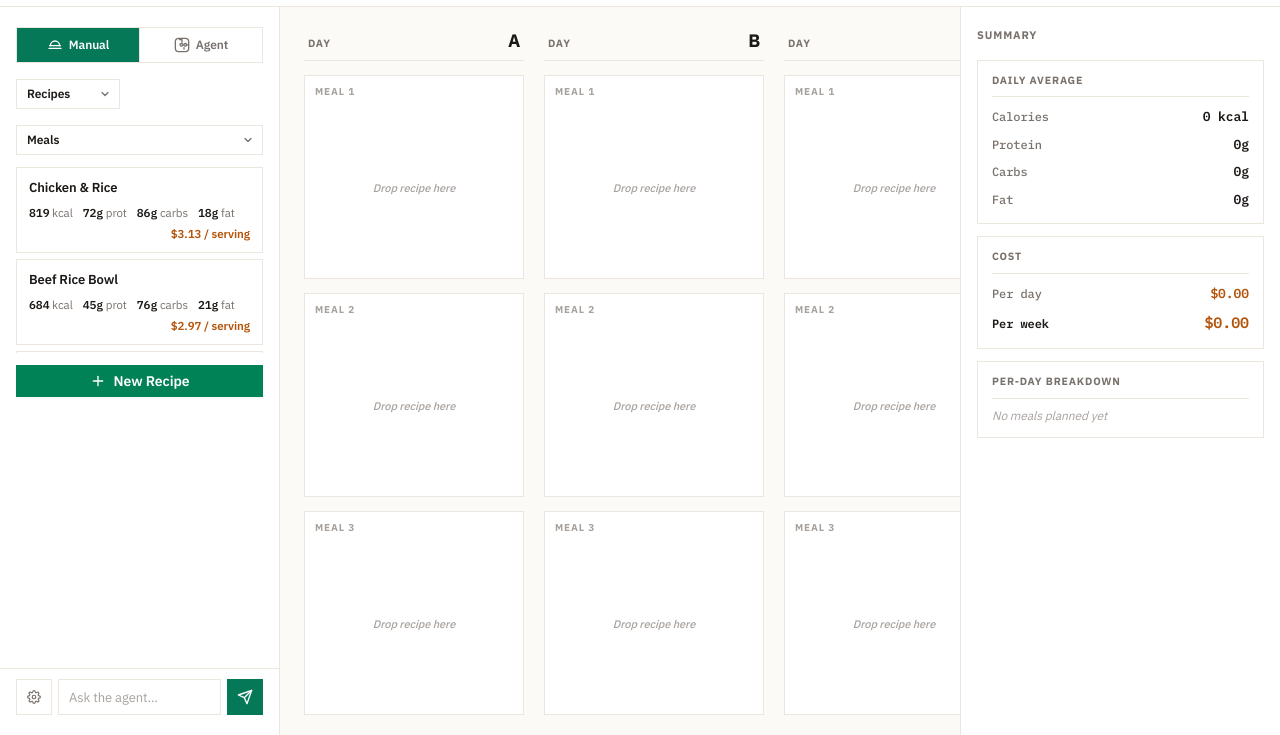
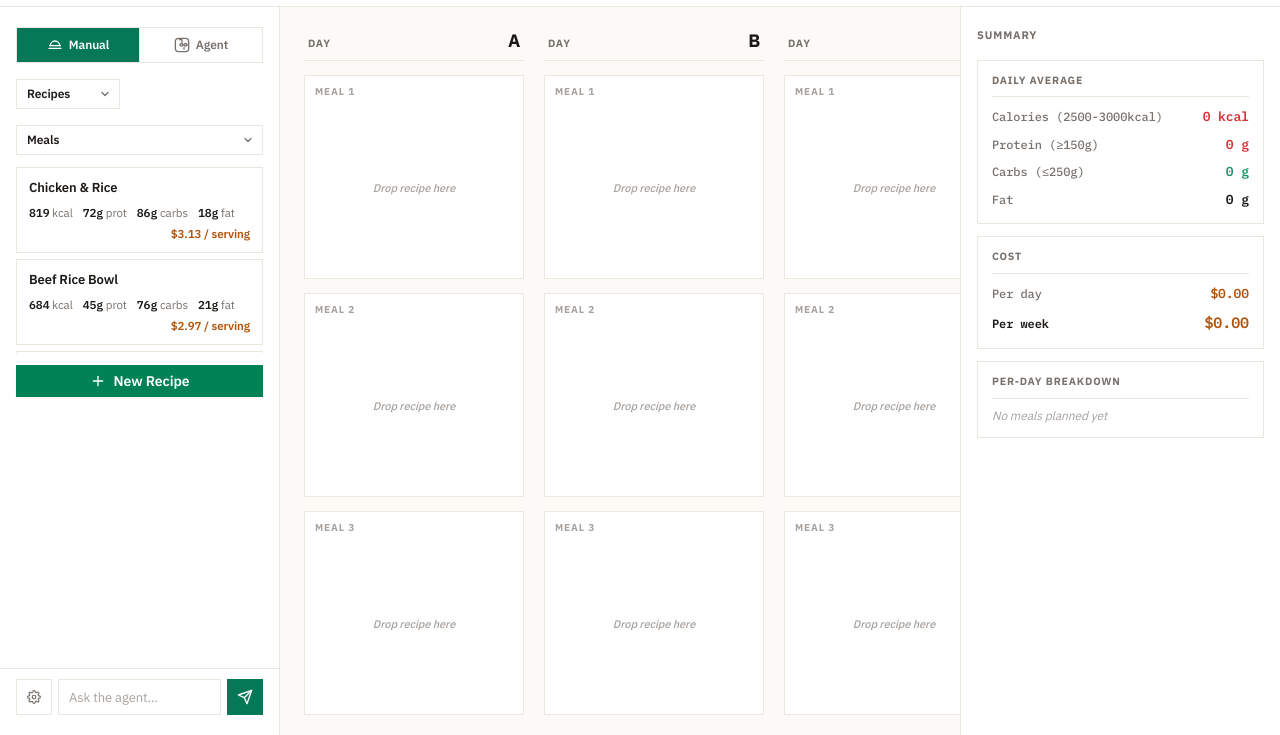
Before and after one commit to Git-Monke/bulk, a website with bundled scripts: page index.html in a window 1280 px wide. Shown: the part 65-800 px from the top of the page. Built offline with nearby package versions, Linux system fonts and the light colour scheme.

Commit message:
Added goals to macros

```diff
--- a/css/components-panels.css
+++ b/css/components-panels.css
@@ -41,7 +41,6 @@
 .stat-list dd {
   font-size: 13px;
   font-weight: 600;
-  color: var(--c-text);
   font-variant-numeric: tabular-nums;
 }
 .stat-list .emphasis dt {
--- a/css/utilities.css
+++ b/css/utilities.css
@@ -1,3 +1,12 @@
+/* ============================================================
+   Color overrides for goal status
+   ============================================================ */
+.text-error, .text-success {
+  transition: color 100ms ease-in !important;
+
+}
+
+
 /* ============================================================
    Empty state
    ============================================================ */
--- a/src/calculations.js
+++ b/src/calculations.js
@@ -200,3 +200,46 @@ export function loadFromStorage() {
 export function clearStorage() {
   localStorage.removeItem('bulk-meal-planner-v1');
 }
+
+// -------------------------------------------
+// GOALS
+// -------------------------------------------
+
+const GOALS_KEY = 'bulk-meal-planner-goals';
+
+// Default/example goals
+const DEFAULT_GOALS = {
+  calories: { atLeast: 2500, atMost: 3000 },
+  protein: { atLeast: 150, atMost: null },
+  carbs: { atLeast: null, atMost: 250 },
+  fat: { atLeast: null, atMost: null }
+};
+
+export function loadGoals() {
+  try {
+    const raw = localStorage.getItem(GOALS_KEY);
+    if (!raw) {
+      // First load: seed with defaults
+      saveGoals(DEFAULT_GOALS);
+      return DEFAULT_GOALS;
+    }
+    return JSON.parse(raw);
+  } catch {
+    // On error, seed with defaults
+    saveGoals(DEFAULT_GOALS);
+    return DEFAULT_GOALS;
+  }
+}
+
+export function saveGoals(goals) {
+  localStorage.setItem(GOALS_KEY, JSON.stringify(goals));
+}
+
+// Check if a value violates a goal
+// Returns: 'violated' | 'ok' | 'no_goal'
+export function checkGoal(actual, goal) {
+  if (goal.atLeast === null && goal.atMost === null) return 'no_goal';
+  if (goal.atLeast !== null && actual < goal.atLeast) return 'violated';
+  if (goal.atMost !== null && actual > goal.atMost) return 'violated';
+  return 'ok';
+}
--- a/src/grid-ui.js
+++ b/src/grid-ui.js
@@ -21,7 +21,9 @@ import {
   calculateRecipeMacros,
   computeOccurrences,
   fmtNum,
-  loadFromStorage
+  loadFromStorage,
+  loadGoals,
+  checkGoal
 } from './calculations.js';
 
 // -------------------------------------------
@@ -245,11 +247,48 @@ export function updateSummary() {
     fat: weekly.fat / days,
   };
 
+  // Load goals
+  const goals = loadGoals();
+
+  // Helper to update a stat row with goal info
+  function updateStatRow(elId, label, value, goal, unit = '') {
+    const wrapper = document.getElementById(elId).closest('div');
+    const dt = wrapper.querySelector('dt');
+    const dd = wrapper.querySelector('dd');
+
+    const formattedValue = fmtNum(value) + (unit ? ' ' + unit : '');
+    const goalStatus = checkGoal(value, goal);
+    let goalText = '';
+
+    if (goal.atLeast !== null || goal.atMost !== null) {
+      if (goal.atLeast !== null && goal.atMost !== null) {
+        goalText = ` (${goal.atLeast}-${goal.atMost}${unit})`;
+      } else if (goal.atLeast !== null) {
+        goalText = ` (≥${goal.atLeast}${unit})`;
+      } else {
+        goalText = ` (≤${goal.atMost}${unit})`;
+      }
+    }
+
+    dt.textContent = label + goalText;
+    dd.textContent = formattedValue;
+
+    // Color: green when met, red when violated
+    dd.classList.remove('text-success', 'text-error');
+    dd.style.removeProperty('color');
+    if (goalStatus === 'ok' && (goal.atLeast !== null || goal.atMost !== null)) {
+      dd.classList.add('text-success');
+    } else if (goalStatus === 'violated') {
+      dd.classList.add('text-error');
+    }
+  }
+
   // Update summary panel
-  document.getElementById('summary-calories').textContent = fmtNum(dailyAvg.calories) + ' kcal';
-  document.getElementById('summary-protein').textContent = fmtNum(dailyAvg.protein) + 'g';
-  document.getElementById('summary-carbs').textContent = fmtNum(dailyAvg.carbs) + 'g';
-  document.getElementById('summary-fat').textContent = fmtNum(dailyAvg.fat) + 'g';
+  updateStatRow('summary-calories', 'Calories', dailyAvg.calories, goals.calories, 'kcal');
+  updateStatRow('summary-protein', 'Protein', dailyAvg.protein, goals.protein, 'g');
+  updateStatRow('summary-carbs', 'Carbs', dailyAvg.carbs, goals.carbs, 'g');
+  updateStatRow('summary-fat', 'Fat', dailyAvg.fat, goals.fat, 'g');
+
   document.getElementById('cost-per-day').textContent = fmtNum(weekly.price / days, true);
   document.getElementById('cost-per-week').textContent = fmtNum(weekly.price, true);
 
```
Also changed, not shown: 1 other file.
